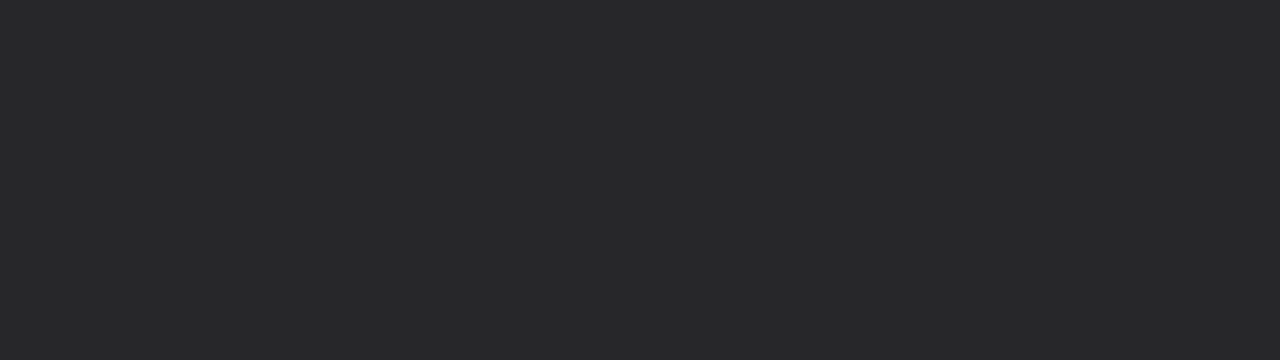
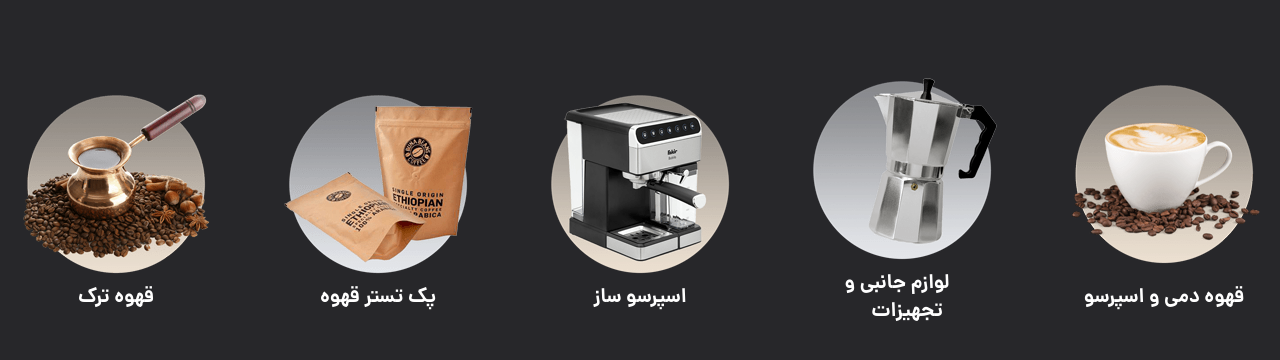
Before and after one commit to ramin-kp/coffee-shop, a React (Vite) app: page / in a window 1280 px wide. Shown: the part 2402-2762 px from the top of the page. Before the commit the page ends 2472 px from the top, so only its background shows below. Built offline with nearby package versions, Linux system fonts and the light colour scheme.

Commit message:
feat: category-section styling

```diff
--- a/src/Components/CategoryBaner/CategoryBaner.jsx
+++ b/src/Components/CategoryBanner/CategoryBanner.jsx
@@ -1,7 +1,7 @@
 import React from "react";
 import { Link } from "react-router-dom";
 
-export default function CategoryBaner() {
+export default function CategoryBanner() {
   return (
     <section>
       <div className="container grid gap-5 grid-cols-1 md:grid-cols-2 mt-8 mb-10 md:my-20 text-white">
--- a/src/Components/Main/Main.jsx
+++ b/src/Components/Main/Main.jsx
@@ -1,6 +1,7 @@
 import React from "react";
 import SectionHeader from "../SectionHeader/SectionHeader";
-import CategoryBaner from "../CategoryBaner/CategoryBaner";
+import CategoryBanner from "../CategoryBanner/CategoryBanner";
+import ProductCategory from "../ProductCategory/ProductCategory";
 
 export default function Main() {
   return (
@@ -494,7 +495,8 @@
           </div>
         </div>
       </section>
-      <CategoryBaner />
+      <CategoryBanner />
+      <ProductCategory />
     </main>
   );
 }
--- /dev/null
+++ b/src/Components/ProductCategory/ProductCategory.jsx
@@ -0,0 +1,53 @@
+import React from "react";
+import { Link } from "react-router-dom";
+
+export default function ProductCategory() {
+  return (
+    <section className="mb-10 md:mb-40">
+      <div className="container">
+        <div className="flex gap-x-[29px] gap-y-6 md:gap-[62px] items-center justify-center flex-wrap">
+          <div className="w-25 md:w-50 text-center">
+            <Link>
+              <img src="/images/categories/category1.png" alt="c 1" />
+            </Link>
+            <span className="inline-block font-DanaBold text-sm md:text-xl text-zinc-700 dark:text-white mt-1.5 md:m-2.5">
+              قهوه دمی و اسپرسو
+            </span>
+          </div>
+          <div className="inline-block w-25 md:w-50 text-center">
+            <Link>
+              <img src="/images/categories/category2.png" alt="c 1" />
+            </Link>
+            <span className="font-DanaBold text-sm md:text-xl text-zinc-700 dark:text-white mt-1.5 md:m-2.5">
+              لوازم جانبی و تجهیزات
+            </span>
+          </div>
+          <div className="inline-block w-25 md:w-50 text-center">
+            <Link>
+              <img src="/images/categories/category3.png" alt="c 1" />
+            </Link>
+            <span className="font-DanaBold text-sm md:text-xl text-zinc-700 dark:text-white mt-1.5 md:m-2.5">
+              اسپرسو ساز
+            </span>
+          </div>
+          <div className="inline-block w-25 md:w-50 text-center">
+            <Link>
+              <img src="/images/categories/category4.png" alt="c 1" />
+            </Link>
+            <span className="font-DanaBold text-sm md:text-xl text-zinc-700 dark:text-white mt-1.5 md:m-2.5">
+              پک تستر قهوه
+            </span>
+          </div>
+          <div className="inline-block w-25 md:w-50 text-center">
+            <Link>
+              <img src="/images/categories/category5.png" alt="c 1" />
+            </Link>
+            <span className="font-DanaBold text-sm md:text-xl text-zinc-700 dark:text-white mt-1.5 md:m-2.5">
+              قهوه ترک
+            </span>
+          </div>
+        </div>
+      </div>
+    </section>
+  );
+}
--- a/tailwind.config.js
+++ b/tailwind.config.js
@@ -29,7 +29,9 @@
         tightest: "-0.065em",
       },
       spacing: {
+        25:"6.25rem",
         30: "7.5rem",
+        50:"12.5rem"
       },
       container: {
         center: true,
```
